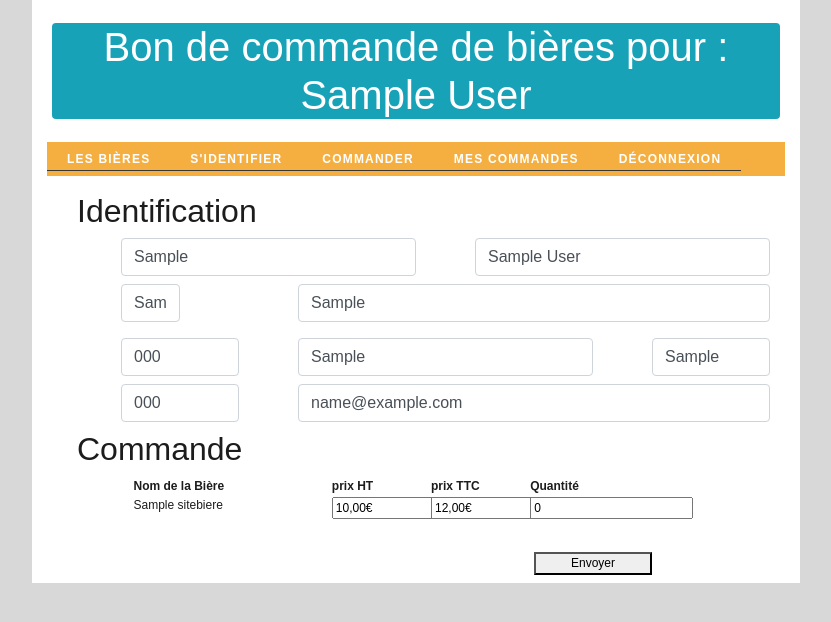
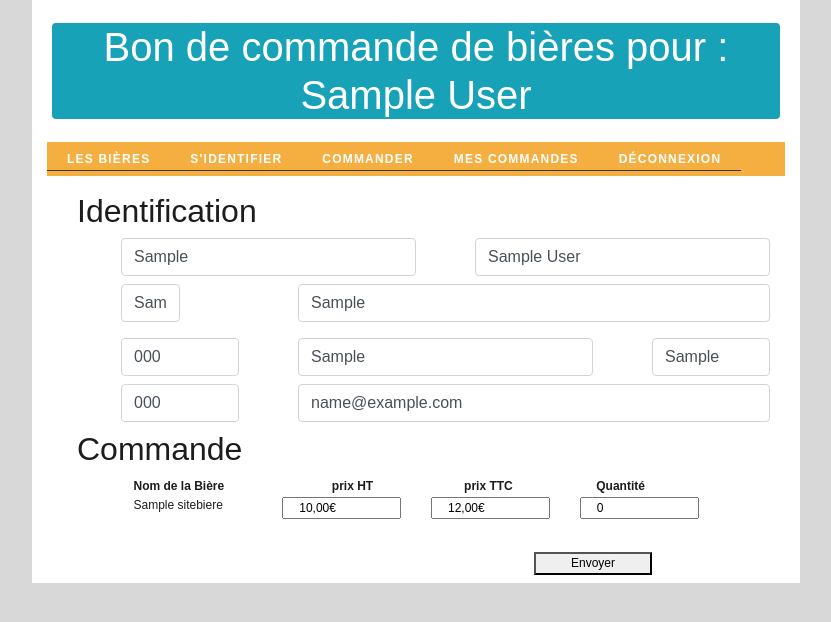
Before and after one commit to isabu77/sitebierePHP, a PHP site: page /boncommande.php in a window 1280 px wide. Shown: the top 622 px of the page, without its empty margins (224-1055 px from the left). Run offline with PHP 8.4, Linux system fonts and the light colour scheme; the visitor is signed in with stand-in values (Sample User, id 1); tables that the repository leaves empty or names only in its code hold one stand-in row (values such as "Sample post").

Commit message:
ajustement des colonnes du bon de commande

```diff
--- a/boncommande.php
+++ b/boncommande.php
@@ -220,18 +220,18 @@ else{
             <thead>
               <tr class="row">
                   <th class="col-4 ">Nom de la Bière</th> <!-- Nom bière-->
-                  <th class="col-2 ">prix HT</th> <!-- prix HT -->
-                  <th class="col-2">prix TTC</th> <!-- prix TTC-->
-                  <th class="col-2">Quantité</th> <!-- quantité-->
+                  <th class="col ">prix HT</th> <!-- prix HT -->
+                  <th class="col">prix TTC</th> <!-- prix TTC-->
+                  <th class="col">Quantité</th> <!-- quantité-->
               </tr>
             </thead>
             <tbody>
 <?php  for ($i=0; $i < count($beerArray) ; $i++):?>
               <tr class="row">
-                  <td class="col-4"><?= (String)$beerArray[$i][1]?></td> <!-- Nom bière-->
-                  <td class="col-2 "><input readonly type="text" id="ht<?= (String)$beerArray[$i][0]?>" value="<?=(String)number_format($beerArray[$i][4],2,',',' ').'€';?>"></td> <!-- prix HT -->
-                  <td class="col-2"><input readonly type="text" id="ttc<?= (String)$beerArray[$i][0]?>" value="<?=(String)number_format($beerArray[$i][4]*1.2,2,',',' ').'€';?>"></td> <!-- prix TTC-->
-                  <td class="col-2"><input type="number" name="quantite[]" value=0 min= 0 oninput="quantitebiere(this,<?= (String)$beerArray[$i][0]?>,<?= (String)$beerArray[$i][4]?>, '');"></td> <!-- quantité-->
+                  <td class="col"><?= (String)$beerArray[$i][1]?></td> <!-- Nom bière-->
+                  <td class="col" ><input class="col-12" readonly type="text" id="ht<?= (String)$beerArray[$i][0]?>" value="<?=(String)number_format($beerArray[$i][4],2,',',' ').'€';?>"></td> <!-- prix HT -->
+                  <td class="col" ><input class="col-12" readonly type="text" id="ttc<?= (String)$beerArray[$i][0]?>" value="<?=(String)number_format($beerArray[$i][4]*1.2,2,',',' ').'€';?>"></td> <!-- prix TTC-->
+                  <td class="col" ><input class="col-12" type="number" name="quantite[]" value=0 min= 0 oninput="quantitebiere(this,<?= (String)$beerArray[$i][0]?>,<?= (String)$beerArray[$i][4]?>, '');"></td> <!-- quantité-->
               </tr>
 <?php  endfor; ?>
             </tbody>
--- a/inscription.php
+++ b/inscription.php
@@ -128,7 +128,7 @@ if(!empty($_POST)){
 		            <input type="tel" name="tel" placeholder="Tél">
 
 					<button type="submit">S'inscrire</button>
-					<label class="danger" id="errmail" <?= $errEmail ? ' ': 'hidden'; ?> >ERREUR ! cet email existe déjà !</label>
+					<label class="danger" <?= $errEmail ? ' ': 'hidden'; ?> >ERREUR ! cet email existe déjà !</label>
 				</form>
 				<a href="index.php">Accueil</a>
 			</div>
```
